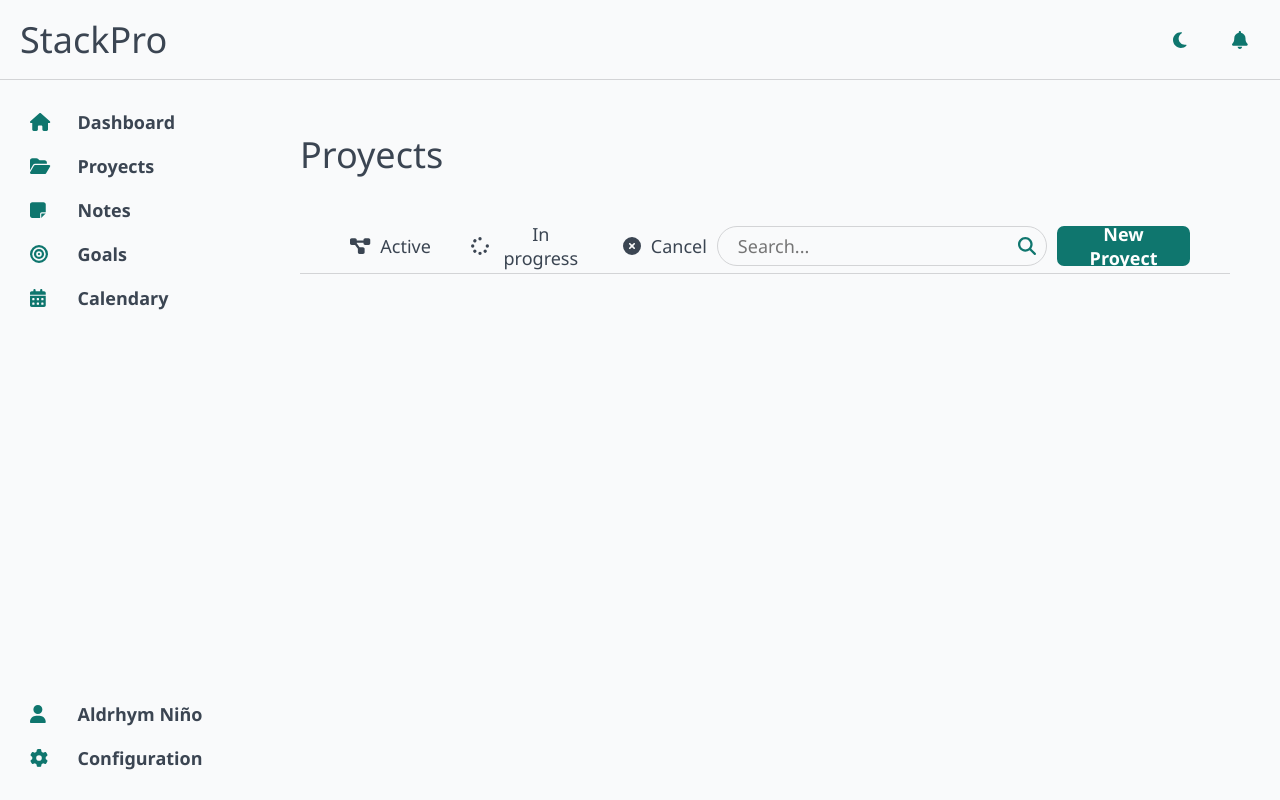
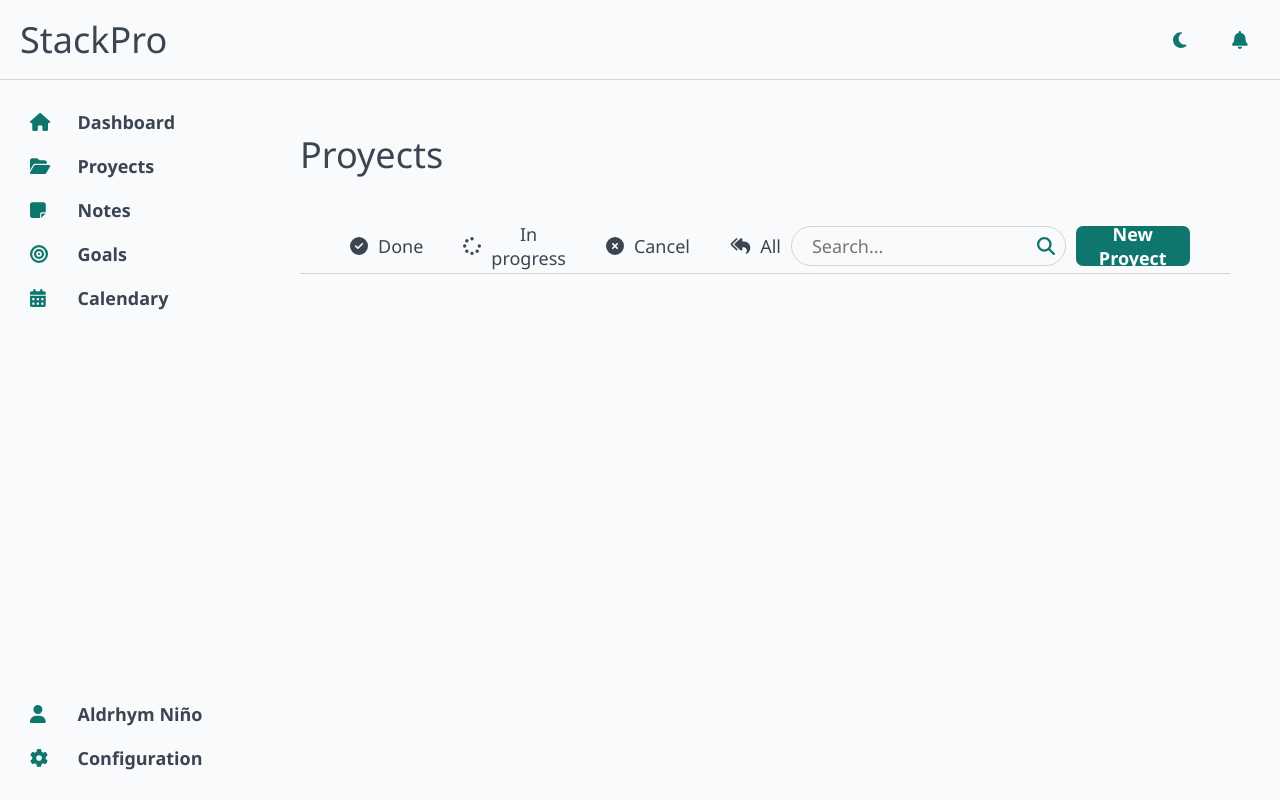
Before and after one commit to AldrhymNino/StackPro, a React (Vite) app: page /proyects in a window 1280 px wide. Built offline with nearby package versions, Linux system fonts and the light colour scheme.

Commit message:
Se creo el filtro de los proyectos, mini correciones de codigo, modulacion, y refactorizacion

```diff
--- a/src/app/routes/index.jsx
+++ b/src/app/routes/index.jsx
@@ -24,7 +24,7 @@ const AppRoutes = () => {
 
                 <Route path="/proyects" element={<Proyects/>} />
                 <Route path="/proyects/create" element={<Createproyect />} />
-                <Route path="/proyects/:proyectName" element={<Openproyects />} />
+                <Route path="/proyects/:proyectId" element={<Openproyects />} />
 
                 <Route path="/notes" element={<Notes/>} />
                 <Route path="/notes/create" element={<Createnote />} />
--- a/src/components/NavWorkspace/NavWorkspace.jsx
+++ /dev/null
@@ -1,35 +0,0 @@
-// Icons
-import { FontAwesomeIcon } from '@fortawesome/react-fontawesome';
-import { faCircleXmark, faDiagramProject, faSpinner } from '@fortawesome/free-solid-svg-icons';
-
-
-// Components
-import { Button, Search } from '../../components';
-
-// Styles
-import styles from './navworkspace.module.css';
-
-// Hooks router
-import { useLocation, useNavigate } from 'react-router-dom';
-
-const NavWorkspace = () => {
-    const location = useLocation();
-    const navigate = useNavigate();
-    const path = location.pathname;
-
-    return (
-        <div className={styles['nav-proyects']}>
-            <div className={styles['category-actions']}>
-                <Button ghost><FontAwesomeIcon className={styles['icon']} icon={faDiagramProject} /><div>Active</div></Button>
-                <Button ghost><FontAwesomeIcon className={styles['icon']} icon={faSpinner} /> <div>In progress</div></Button>
-                <Button ghost><FontAwesomeIcon className={styles['icon']} icon={faCircleXmark} /> <div>Cancel</div></Button>
-            </div>
-            <div className={styles['container-actions']}>
-                <Search />
-                <Button primary handle={() => navigate(`${path}/create`)}>New Proyect</Button>
-            </div>
-        </div>
-    );
-}
-
-export { NavWorkspace };
--- a/src/components/NavWorkspace/navworkspace.module.css
+++ /dev/null
@@ -1,31 +0,0 @@
-/* themes */
-@import url('../../style/themes.css');
-
-.nav-proyects {
-    width: 100%;
-    margin-top: 40px;
-    border-bottom: solid 1px var(--background2);
-    display: flex;
-    justify-content: space-between;
-    align-items: center;
-    margin-bottom: 20px;
-    padding: 7px 40px;
-}
-
-    .category-actions {
-        display: flex;
-        justify-content: space-between;
-        align-items: center;
-        gap: 20px;
-    }
-
-    .icon {
-        margin-right: 10px;
-    }
-
-    .container-actions {
-        display: flex;
-        justify-content: center;
-        align-items: center;
-        gap: 10px;
-    }
--- a/src/components/index.js
+++ b/src/components/index.js
@@ -1,4 +1,3 @@
-export { NavWorkspace } from './NavWorkspace/NavWorkspace.jsx';
 export { Progressbar } from './Progressbar/Progressbar.jsx';
 export { CardDashboard } from './Card/Card.jsx';
 export { Search } from './Search/Search.jsx';
--- a/src/features/Openproyect/Openproyect.jsx
+++ b/src/features/Openproyect/Openproyect.jsx
@@ -11,13 +11,14 @@ import { Task } from "./components/Task/Task.jsx";
 import styles from './openproyect.module.css';
 
 const Openproyect = () => {
-    const { proyectName } = useParams();
+    const { proyectId } = useParams();
     const {state, dispatch} = useStorageProyects();
 
-    const proyect = state.find(p => p.title === proyectName);
-    const { title, description, tasks } = proyect;
+    const proyect = state.find(p => p.id == proyectId);
 
     if (!proyect) return <div className="error">Project not found</div>;
+
+    const { title, description, tasks } = proyect;
 
     // Calcular progreso
     const totalTasks = proyect.tasks?.length || 0;
@@ -28,15 +29,19 @@ const Openproyect = () => {
         const updatedTasks = proyect.tasks.map(task =>
             task.id === id ? { ...task, done: !task.done } : task
         );
-
         const updatedproyect = { ...proyect, tasks: updatedTasks };
-
         dispatch({ type: 'update', payload: updatedproyect});
     }
 
+    const onChangeTitle = (newTitle) => {
+        const updatedproyect = { ...proyect, title: newTitle };
+        dispatch({ type: 'update', payload: updatedproyect });
+    };
+
+
     return (
         <div className={styles["container-open-proyect"]}>
-            <EditableInput className={styles['title']} value={title} name='title' type='text' placeholder='Nombre del proyecto' />
+            <EditableInput handleChange={onChangeTitle} className={styles['title']} value={title} name='title' type='text' placeholder='Nombre del proyecto' />
             <p className={styles['description']}>{description}</p>
             <Progressbar progress={progress} />
             <h2 className={styles['tasks-title']}>Tasks</h2>
--- a/src/pages/Notes/Notes.jsx
+++ b/src/pages/Notes/Notes.jsx
@@ -1,10 +1,7 @@
-import { NavWorkspace } from "../../components";
-
 const Notes = () => {
     return (
         <>
             <h1>Notes</h1>
-            <NavWorkspace />
         </>
     )
 };
--- a/src/pages/Proyects/Proyects.jsx
+++ b/src/pages/Proyects/Proyects.jsx
@@ -1,25 +1,51 @@
 // Components
-import { NavWorkspace, Progressbar } from '../../components';
+import { Button, Search } from '../../components';
+import { ProyectCard } from './components/proyectCard';
+
+// Icons
+import { FontAwesomeIcon } from '@fortawesome/react-fontawesome';
+import { faCheckCircle, faCircleXmark, faReplyAll, faSpinner } from '@fortawesome/free-solid-svg-icons';
+
 
 // Hooks
-import { useNavigate } from 'react-router-dom';
 import { useStorageProyects } from '../../service/useStorageProyects';
+import { useLocation, useNavigate } from 'react-router-dom';
+import { useState } from 'react';
 
 // Styles
 import styles from './proyects.module.css';
 
 const Proyects = () => {
     const { state } = useStorageProyects();
+    const [ filterProyects, setFilterProyects ] = useState('all');
+    const location = useLocation();
     const navigate = useNavigate();
+    const path = location.pathname;
 
     const openProyect = (proyect) => {
-        navigate(`/proyects/${proyect.title}`);
+        navigate(`/proyects/${proyect.id}`);
     };
+
+    const handleFilter = (valueFilter) => {
+        setFilterProyects(valueFilter);
+    };
+
 
     return (
         <div className={styles["proyects"]}>
             <h1>Proyects</h1>
-            <NavWorkspace />
+            <div className={styles['nav-proyects']}>
+                <div className={styles['category-actions']}>
+                    <Button ghost handle={ () => handleFilter('done')}><FontAwesomeIcon className={styles['icon']} icon={faCheckCircle} /><div>Done</div></Button>
+                    <Button ghost handle={ () => handleFilter('progress')}><FontAwesomeIcon className={styles['icon']} icon={faSpinner} /> <div>In progress</div></Button>
+                    <Button ghost handle={ () => handleFilter('cancel')}><FontAwesomeIcon className={styles['icon']} icon={faCircleXmark} /> <div>Cancel</div></Button>
+                    <Button ghost handle={ () => handleFilter('all')}><FontAwesomeIcon className={styles['icon']} icon={faReplyAll} /> <div>All</div></Button>
+                </div>
+                <div className={styles['container-actions']}>
+                    <Search />
+                    <Button primary handle={() => navigate(`${path}/create`)}>New Proyect</Button>
+                </div>
+            </div>
             <div className={styles["proyects_list"]}>
                 {state && state.map(proyect => {
 
@@ -27,30 +53,18 @@ const Proyects = () => {
                     const completedTasks = proyect.tasks?.filter((t) => t.done).length || 0;
                     const progress = totalTasks > 0 ? (completedTasks / totalTasks) * 100 : 0;
 
-                    return (
-                        <div onClick={() => openProyect(proyect)} className={styles.card} key={proyect.id} role="article" aria-labelledby="projectTitle2">
-                            <header className={styles.cardHeader}>
-                                <h3 id="projectTitle2" className={styles.title}>{proyect.title}</h3>
-                                <span className={styles.badge} aria-label="plan">PRO</span>
-                            </header>
+                    if(filterProyects === 'all') {
+                        return <ProyectCard key={proyect.id} proyect={proyect} openProyect={openProyect} progress={progress} />;
+                    }
 
-                            <p className={styles.description}>
-                                {proyect.description}
-                            </p>
+                    if(filterProyects === 'done' && progress === 100) {
+                        return <ProyectCard key={proyect.id} proyect={proyect} openProyect={openProyect} progress={progress} />;
+                    }
 
-                            <Progressbar progress={progress} />
+                    if(filterProyects === 'progress' && progress < 100) {
+                        return <ProyectCard key={proyect.id} proyect={proyect} openProyect={openProyect} progress={progress} />;
+                    }
 
-                            <footer className={styles.cardFooter}>
-                                <span className={styles.meta}>
-                                <svg className={styles.icon} viewBox="0 0 24 24" width="16" height="16" aria-hidden="true">
-                                    <rect x="3" y="4" width="18" height="16" rx="2" ry="2" fill="currentColor" opacity="0.15"></rect>
-                                    <path d="M8 2v4M16 2v4M3 8h18M5 12h4M11 12h4M17 12h2M5 16h4M11 16h4" stroke="currentColor" strokeWidth="1.5" fill="none" strokeLinecap="round"></path>
-                                </svg>
-                                <time dateTime="2024-07-01">Created: {proyect.created}</time>
-                                </span>
-                            </footer>
-                        </div>
-                    )
                 })}
             </div>
         </div>
--- /dev/null
+++ b/src/pages/Proyects/components/proyectCard.jsx
@@ -0,0 +1,33 @@
+// Styles
+import { Progressbar } from '../../../components';
+import styles from './proyectcard.module.css';
+
+const ProyectCard = ({ proyect, openProyect, progress }) => {
+    return (
+        <div onClick={() => openProyect(proyect)} className={styles.card} key={proyect.id} role="article" aria-labelledby="projectTitle2">
+            <header className={styles.cardHeader}>
+                <h3 id="projectTitle2" className={styles.title}>{proyect.title}</h3>
+                <span className={styles.badge} aria-label="plan">{ progress < 100 ? 'Progress' : ' Done' }</span>
+            </header>
+
+            <p className={styles.description}>
+                {proyect.description}
+            </p>
+
+            <Progressbar progress={progress} />
+
+            <footer className={styles.cardFooter}>
+                <span className={styles.meta}>
+                <svg className={styles.icon} viewBox="0 0 24 24" width="16" height="16" aria-hidden="true">
+                    <rect x="3" y="4" width="18" height="16" rx="2" ry="2" fill="currentColor" opacity="0.15"></rect>
+                    <path d="M8 2v4M16 2v4M3 8h18M5 12h4M11 12h4M17 12h2M5 16h4M11 16h4" stroke="currentColor" strokeWidth="1.5" fill="none" strokeLinecap="round"></path>
+                </svg>
+                <time dateTime="2024-07-01">Created: {proyect.created}</time>
+                </span>
+            </footer>
+        </div>
+    );
+}
+
+
+export { ProyectCard };
--- /dev/null
+++ b/src/pages/Proyects/components/proyectcard.module.css
@@ -0,0 +1,76 @@
+/* proyects */
+.card {
+  background: #fff;
+  border-radius: 1rem;
+  box-shadow: 0 4px 20px rgba(0, 0, 0, 0.08);
+  padding: 1.5rem;
+  display: flex;
+  flex-direction: column;
+  gap: 1rem;
+  transition: transform 0.2s ease, box-shadow 0.2s ease;
+  cursor: pointer;
+}
+
+.card:hover {
+  transform: translateY(-4px);
+  box-shadow: 0 6px 24px rgba(0, 0, 0, 0.12);
+}
+
+.cardHeader {
+  display: flex;
+  justify-content: space-between;
+  align-items: center;
+}
+
+.title {
+  font-size: 1.25rem;
+  font-weight: 600;
+  color: #1f2937;
+}
+
+.badge {
+  background-color: var(--primary);
+  color: #fff;
+  font-size: 0.75rem;
+  font-weight: 600;
+  padding: 0.25rem 0.5rem;
+  border-radius: 0.5rem;
+  text-transform: uppercase;
+}
+
+.description {
+  font-size: 0.95rem;
+  line-height: 1.5;
+  color: #4b5563;
+}
+
+.progress {
+  background-color: #e5e7eb;
+  border-radius: 999px;
+  overflow: hidden;
+  height: 0.5rem;
+}
+
+.progressBar {
+  background: var(--primary);
+  height: 100%;
+  transition: width 0.4s ease;
+}
+
+.cardFooter {
+  display: flex;
+  align-items: center;
+  font-size: 0.85rem;
+  color: #6b7280;
+}
+
+.meta {
+  display: flex;
+  align-items: center;
+  gap: 0.4rem;
+}
+
+.icon {
+  flex-shrink: 0;
+  color: #6b7280;
+}
--- a/src/pages/Proyects/proyects.module.css
+++ b/src/pages/Proyects/proyects.module.css
@@ -9,79 +9,32 @@
   padding: 1rem;
 }
 
-/* proyects */
-.card {
-  background: #fff;
-  border-radius: 1rem;
-  box-shadow: 0 4px 20px rgba(0, 0, 0, 0.08);
-  padding: 1.5rem;
-  display: flex;
-  flex-direction: column;
-  gap: 1rem;
-  transition: transform 0.2s ease, box-shadow 0.2s ease;
-  cursor: pointer;
+/* Nav Bar */
+.nav-proyects {
+    width: 100%;
+    margin-top: 40px;
+    border-bottom: solid 1px var(--background2);
+    display: flex;
+    justify-content: space-between;
+    align-items: center;
+    margin-bottom: 20px;
+    padding: 7px 40px;
 }
 
-.card:hover {
-  transform: translateY(-4px);
-  box-shadow: 0 6px 24px rgba(0, 0, 0, 0.12);
-}
-
-.cardHeader {
-  display: flex;
-  justify-content: space-between;
-  align-items: center;
-}
-
-.title {
-  font-size: 1.25rem;
-  font-weight: 600;
-  color: #1f2937;
-}
-
-.badge {
-  background-color: var(--primary);
-  color: #fff;
-  font-size: 0.75rem;
-  font-weight: 600;
-  padding: 0.25rem 0.5rem;
-  border-radius: 0.5rem;
-  text-transform: uppercase;
-}
-
-.description {
-  font-size: 0.95rem;
-  line-height: 1.5;
-  color: #4b5563;
-}
-
-.progress {
-  background-color: #e5e7eb;
-  border-radius: 999px;
-  overflow: hidden;
-  height: 0.5rem;
-}
-
-.progressBar {
-  background: var(--primary);
-  height: 100%;
-  transition: width 0.4s ease;
-}
-
-.cardFooter {
-  display: flex;
-  align-items: center;
-  font-size: 0.85rem;
-  color: #6b7280;
-}
-
-.meta {
-  display: flex;
-  align-items: center;
-  gap: 0.4rem;
+.category-actions {
+    display: flex;
+    justify-content: space-between;
+    align-items: center;
+    gap: 20px;
 }
 
 .icon {
-  flex-shrink: 0;
-  color: #6b7280;
+    margin-right: 10px;
 }
+
+.container-actions {
+    display: flex;
+    justify-content: center;
+    align-items: center;
+    gap: 10px;
+}
```
Also changed, not shown: src/shared/components/EditableInput/EditableInput.jsx (+5 -2 lines).
